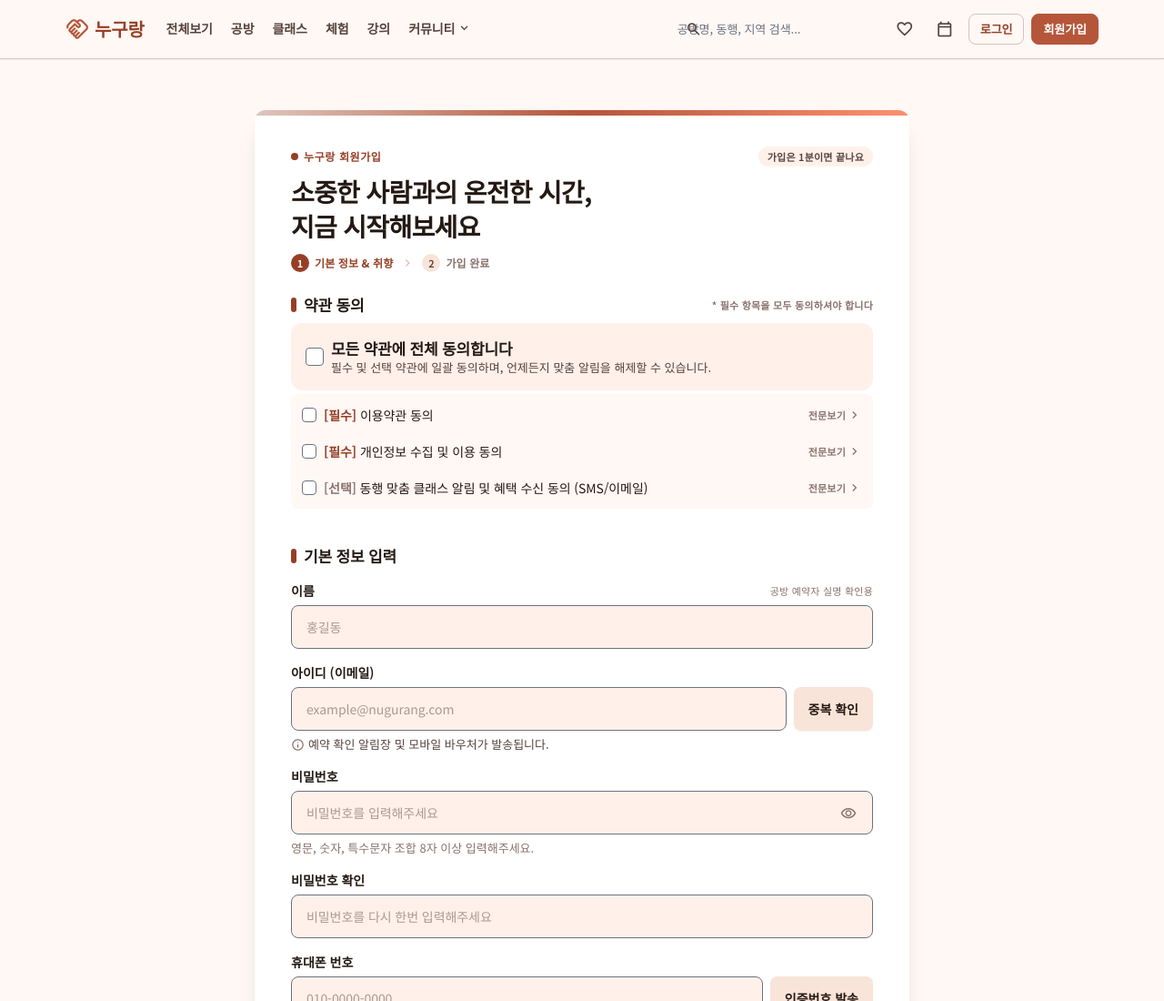
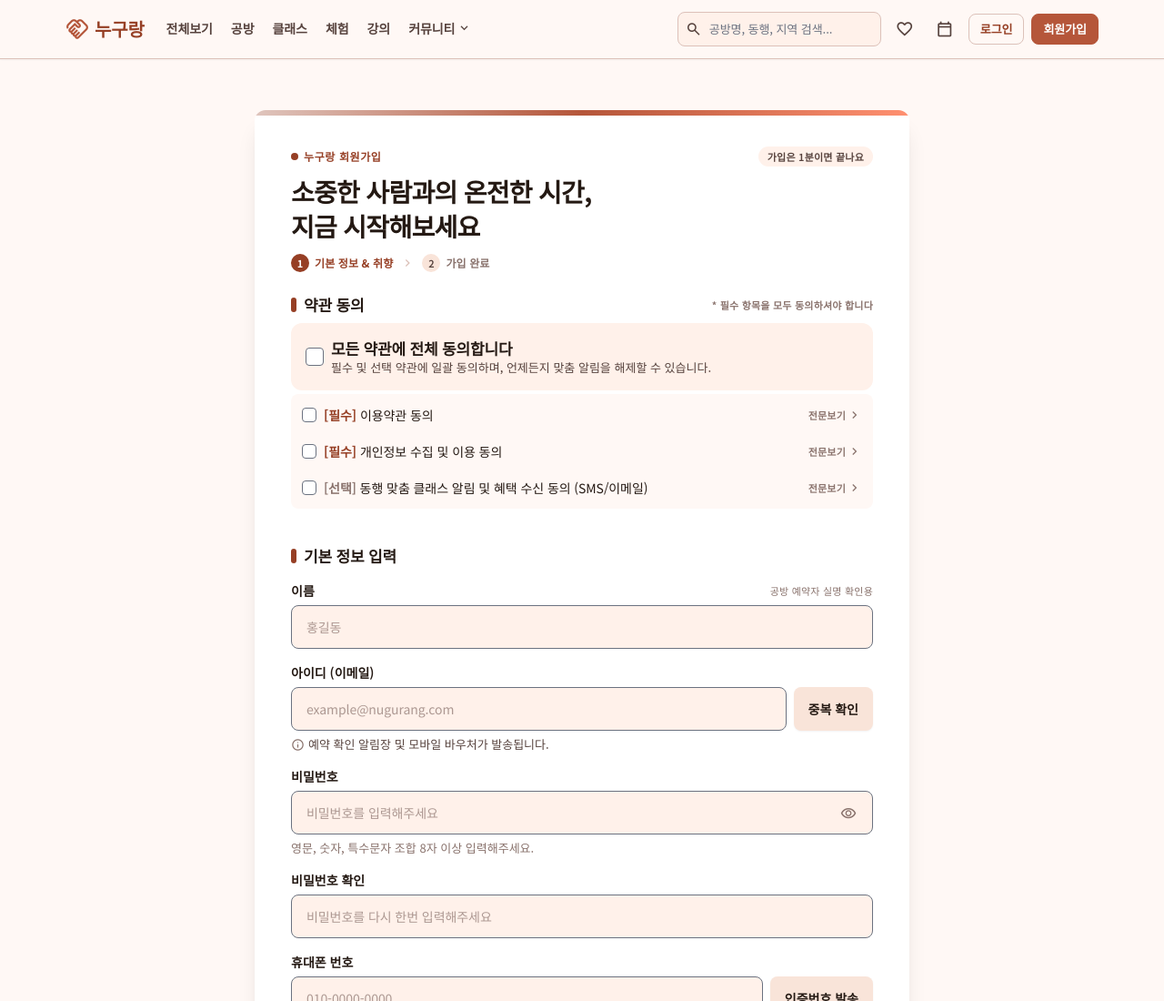
Before and after one commit to dohyeon2235020/final-web, a plain HTML site: page join.html in a window 1280 px wide. Shown: the top 1100 px of the page at 91% size. Drawn offline with nearby package versions, Linux system fonts and the light colour scheme.

Commit message:
서브 페이지 검색창 모양을 메인과 같게 수정
Co-Authored-By: Claude Opus 5.5 <noreply@anthropic.com>
Claude-Session: https://claude.ai/code/session_01DtiPxi2w8SnRQqBGVfktwy

```diff
--- a/pages.css
+++ b/pages.css
@@ -15,8 +15,7 @@
 .badge-strict { background-color: #FBEFED; color: #A3433B; }
 
 /* Tailwind preflight가 공통 헤더 모양을 바꾸지 않도록 보정 */
-.site-header .search input { border: 0; box-shadow: none; background: transparent; padding: 0; }
-.site-header .search input:focus { box-shadow: none; outline: none; }
+.site-header .search input:focus { box-shadow: none; outline: none; } /* Tailwind forms 포커스 테두리 제거 (모양은 style.css) */
 .site-footer h4 { font-size: 13px; font-weight: 700; }
 
 /* 찜 버튼 (카드) */
```
